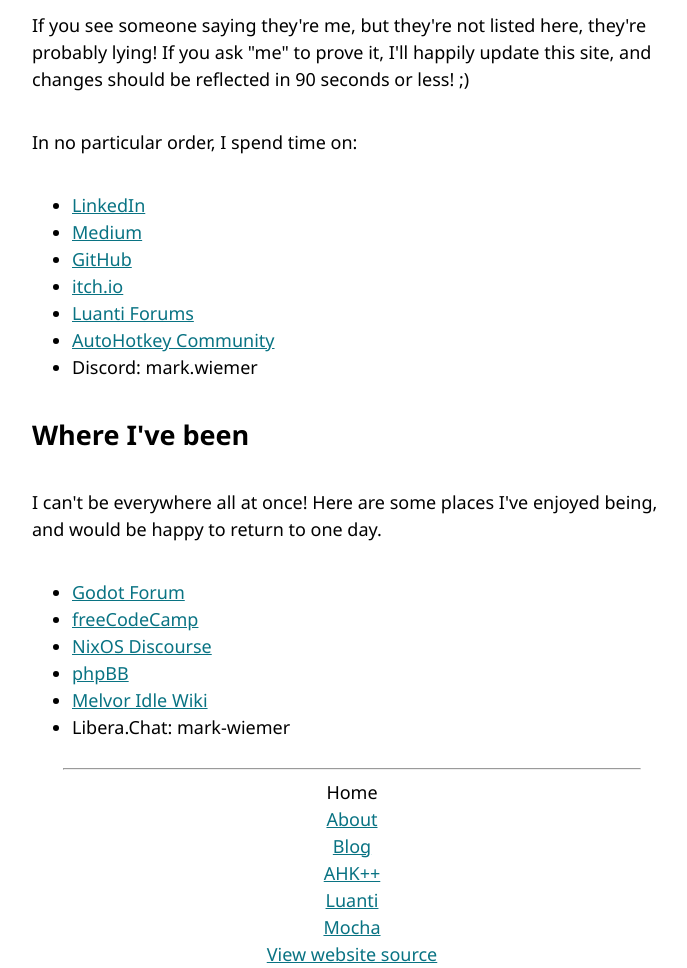
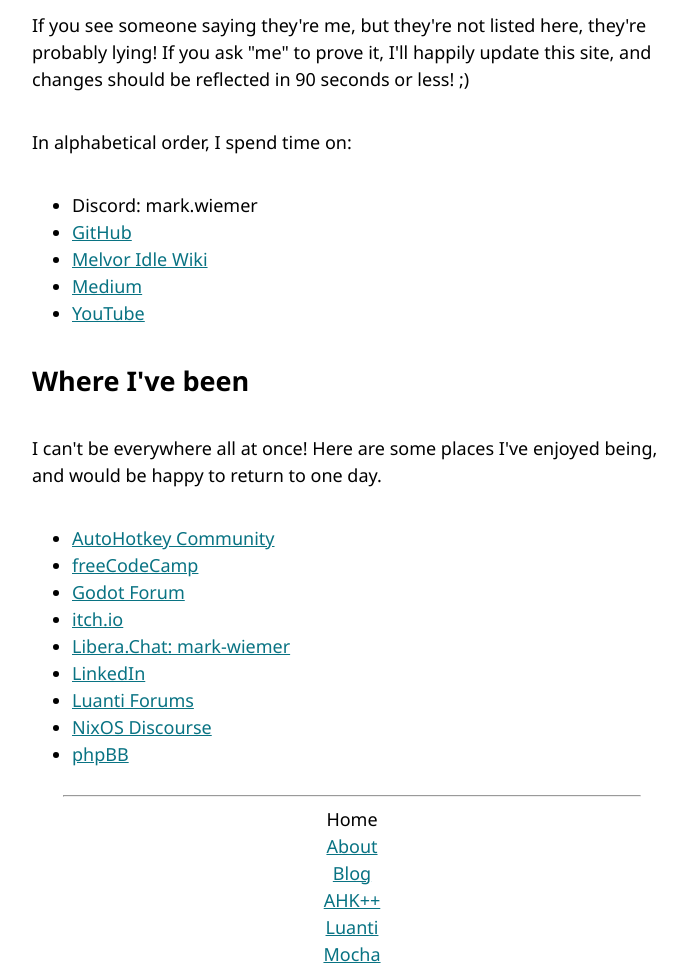
Before and after one commit to mark-wiemer/hello-hello, an Astro site in the folder packages/astro/: page / in a window 1280 px wide. Shown: the part 880-1848 px from the top of the page, without its empty margins (288-975 px from the left). Built offline with nearby package versions, Linux system fonts and the light colour scheme; Astro itself is replaced by a stand-in of ours.

Commit message:
feat(astro): update where I hang out and have been

```diff
--- a/packages/astro/src/pages/index.mdx
+++ b/packages/astro/src/pages/index.mdx
@@ -30,25 +30,26 @@
 
 If you see someone saying they're me, but they're not listed here, they're probably lying! If you ask "me" to prove it, I'll happily update this site, and changes should be reflected in 90 seconds or less! ;)
 
-In no particular order, I spend time on:
+In alphabetical order, I spend time on:
 
-- [LinkedIn](https://linkedin.com/in/markwiemer)
+- Discord: mark.wiemer
+- [GitHub](https://github.com/mark-wiemer)
+- [Melvor Idle Wiki](https://wiki.melvoridle.com/w/User:MarkWiemerWiki)
 - [Medium](https://markwiemer.medium.com/)
-- [GitHub](https://github.com/mark-wiemer)
-- [itch.io](https://markwiemer.itch.io)
-- [Luanti Forums](https://forum.luanti.org/memberlist.php?mode=viewprofile&u=51858)
-- [AutoHotkey Community](https://www.autohotkey.com/boards/memberlist.php?mode=viewprofile&u=157398)
-- Discord: mark.wiemer
+- [YouTube](https://www.youtube.com/@MarkWiemer)
 
 ## Where I've been
 
 I can't be everywhere all at once! Here are some places I've enjoyed being, and would be happy to return to one day.
 
+- [AutoHotkey Community](https://www.autohotkey.com/boards/memberlist.php?mode=viewprofile&u=157398)
+- [freeCodeCamp](https://www.freecodecamp.org/mark-wiemer)
 - [Godot Forum](https://forum.godotengine.org/u/mark-wiemer/activity)
-- [freeCodeCamp](https://www.freecodecamp.org/mark-wiemer)
+- [itch.io](https://markwiemer.itch.io)
+- [Libera.Chat: mark-wiemer](https://libera.chat/)
+- [LinkedIn](https://linkedin.com/in/markwiemer)
+- [Luanti Forums](https://forum.luanti.org/memberlist.php?mode=viewprofile&u=51858)
 - [NixOS Discourse](https://discourse.nixos.org/u/mark-wiemer/activity)
 - [phpBB](https://www.phpbb.com/community/memberlist.php?mode=viewprofile&u=2243077)
-- [Melvor Idle Wiki](https://wiki.melvoridle.com/w/User:MarkWiemerWiki)
-- Libera.Chat: mark-wiemer
 
 </Layout>
```
